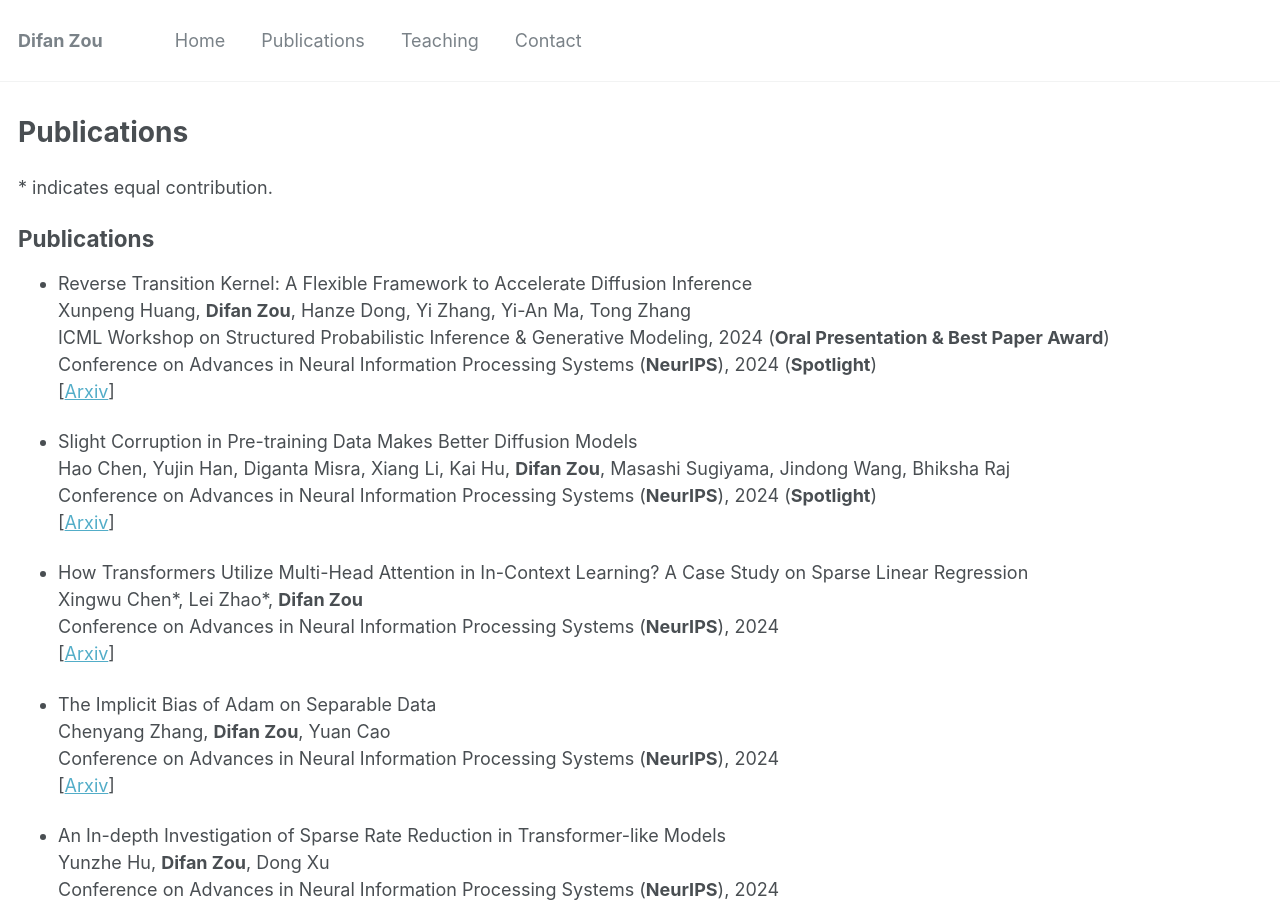
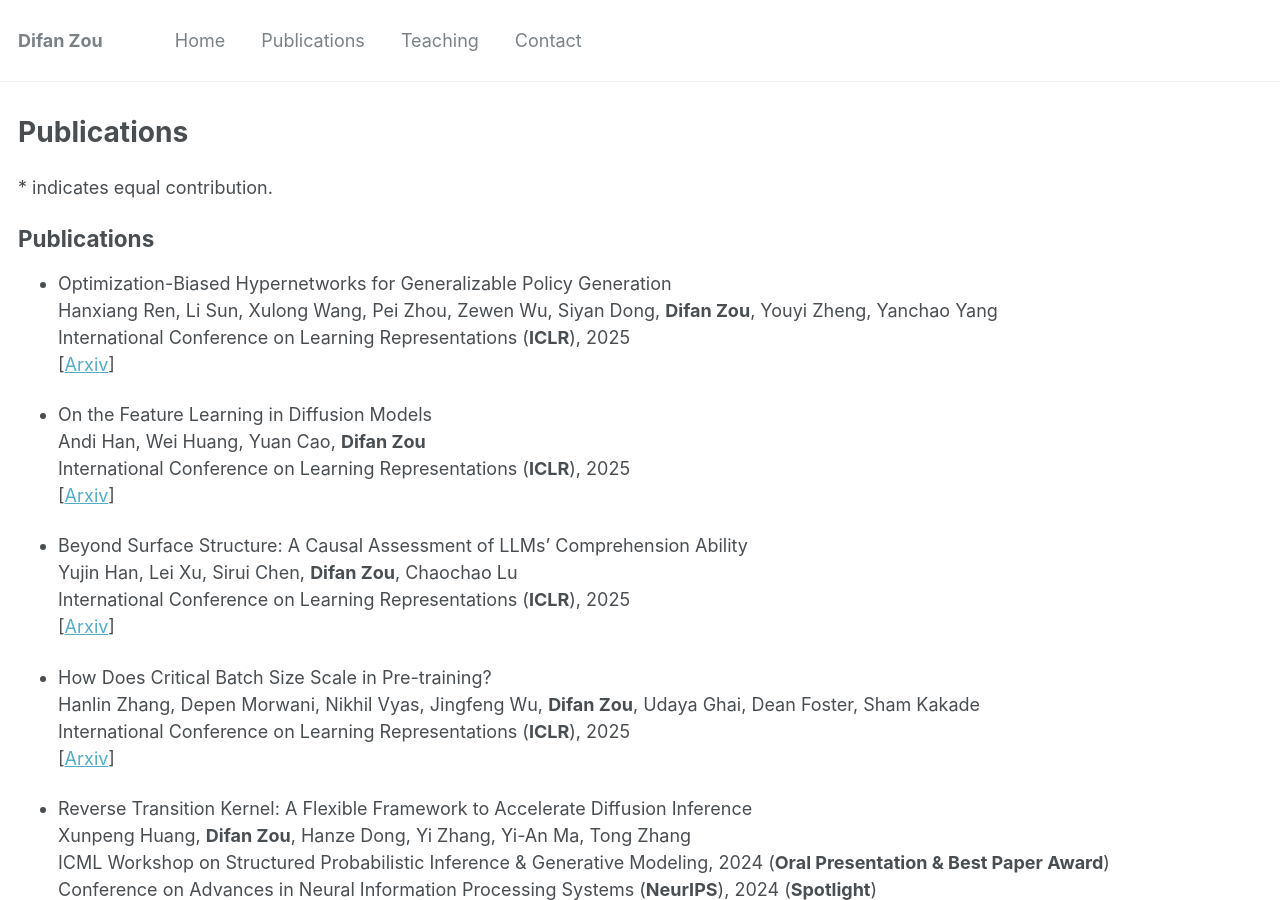
Before and after one commit to difanzou/difanzou.github.io, a Jekyll site: the page built from _pages/publications.md, in a window 1280 px wide and 900 px high. Built offline with Jekyll 4.4.1, drawn with Linux system fonts in a browser that asks for light colours; some of the changed text lies outside the part shown.

Commit message:
add new publications

```diff
--- a/_pages/publications.md
+++ b/_pages/publications.md
@@ -8,6 +8,28 @@ author_profile: true
 \* indicates equal contribution.
 
 ## Publications
+
+* Optimization-Biased Hypernetworks for Generalizable Policy Generation\
+Hanxiang Ren, Li Sun, Xulong Wang, Pei Zhou, Zewen Wu, Siyan Dong, **Difan Zou**, Youyi Zheng, Yanchao Yang\
+International Conference on Learning Representations (**ICLR**), 2025 \
+\[[Arxiv](.\)\]
+
+* On the Feature Learning in Diffusion Models\
+Andi Han, Wei Huang, Yuan Cao, **Difan Zou**\
+International Conference on Learning Representations (**ICLR**), 2025 \
+\[[Arxiv](https://arxiv.org/pdf/2412.01021)\]
+
+
+* Beyond Surface Structure: A Causal Assessment of LLMs' Comprehension Ability\
+Yujin Han, Lei Xu, Sirui Chen, **Difan Zou**, Chaochao Lu\
+International Conference on Learning Representations (**ICLR**), 2025 \
+\[[Arxiv](https://arxiv.org/pdf/2411.19456)\]
+
+* How Does Critical Batch Size Scale in Pre-training?\
+Hanlin Zhang, Depen Morwani, Nikhil Vyas, Jingfeng Wu, **Difan Zou**, Udaya Ghai, Dean Foster, Sham Kakade\
+International Conference on Learning Representations (**ICLR**), 2025 \
+\[[Arxiv](https://arxiv.org/pdf/2410.21676)\]
+
 
 * Reverse Transition Kernel: A Flexible Framework to Accelerate Diffusion Inference\
 Xunpeng Huang, **Difan Zou**, Hanze Dong, Yi Zhang, Yi-An Ma, Tong Zhang\
@@ -241,19 +263,6 @@ International Conference on Machine Learning (**ICML**), 2018\
 
 ## Preprint
 
-* On the Feature Learning in Diffusion Models\
-Andi Han, Wei Huang, Yuan Cao, **Difan Zou**\
-\[[Arxiv](https://arxiv.org/pdf/2412.01021)\]
-
-
-* Beyond Surface Structure: A Causal Assessment of LLMs' Comprehension Ability\
-Yujin Han, Lei Xu, Sirui Chen, **Difan Zou**, Chaochao Lu\
-\[[Arxiv](https://arxiv.org/pdf/2411.19456)\]
-
-* How Does Critical Batch Size Scale in Pre-training?\
-Hanlin Zhang, Depen Morwani, Nikhil Vyas, Jingfeng Wu, **Difan Zou**, Udaya Ghai, Dean Foster, Sham Kakade\
-\[[Arxiv](https://arxiv.org/pdf/2410.21676)\]
-
 
 * Initialization Matters: On the Benign Overfitting of Two-Layer ReLU CNN with Fully Trainable Layers\
 Shuning Shang, Xuran Meng, Yuan Cao, **Difan Zou**\
@@ -266,7 +275,6 @@ Yunhao Chen, Xingjun Ma, **Difan Zou**, Yu-Gang Jiang\
 * Self-Control of LLM Behaviors by Compressing Suffix Gradient into Prefix Controller\
 Min Cai, Yuchen Zhang, Shichang Zhang, Fan Yin, **Difan Zou**, Yisong Yue, Ziniu Hu\
 \[[Arxiv](https://arxiv.org/pdf/2406.02721)\]\[[Website](https://llm-self-control.github.io/)\]\[[Code](https://github.com/HenryCai11/LLM-Self-Control)\]
-
 
 
 * A Human-Like Reasoning Framework for Multi-Phases Planning Task with Large Language Models\
```
